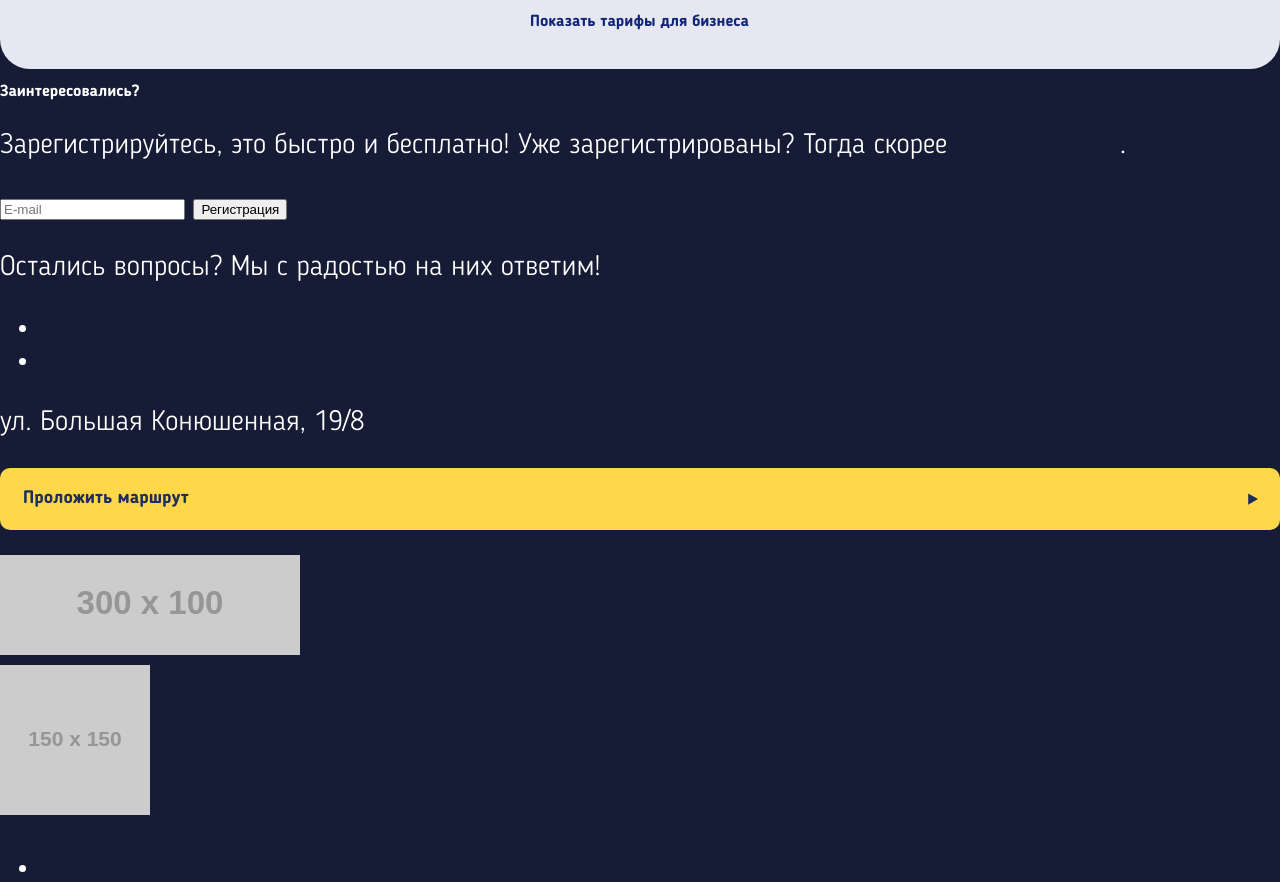
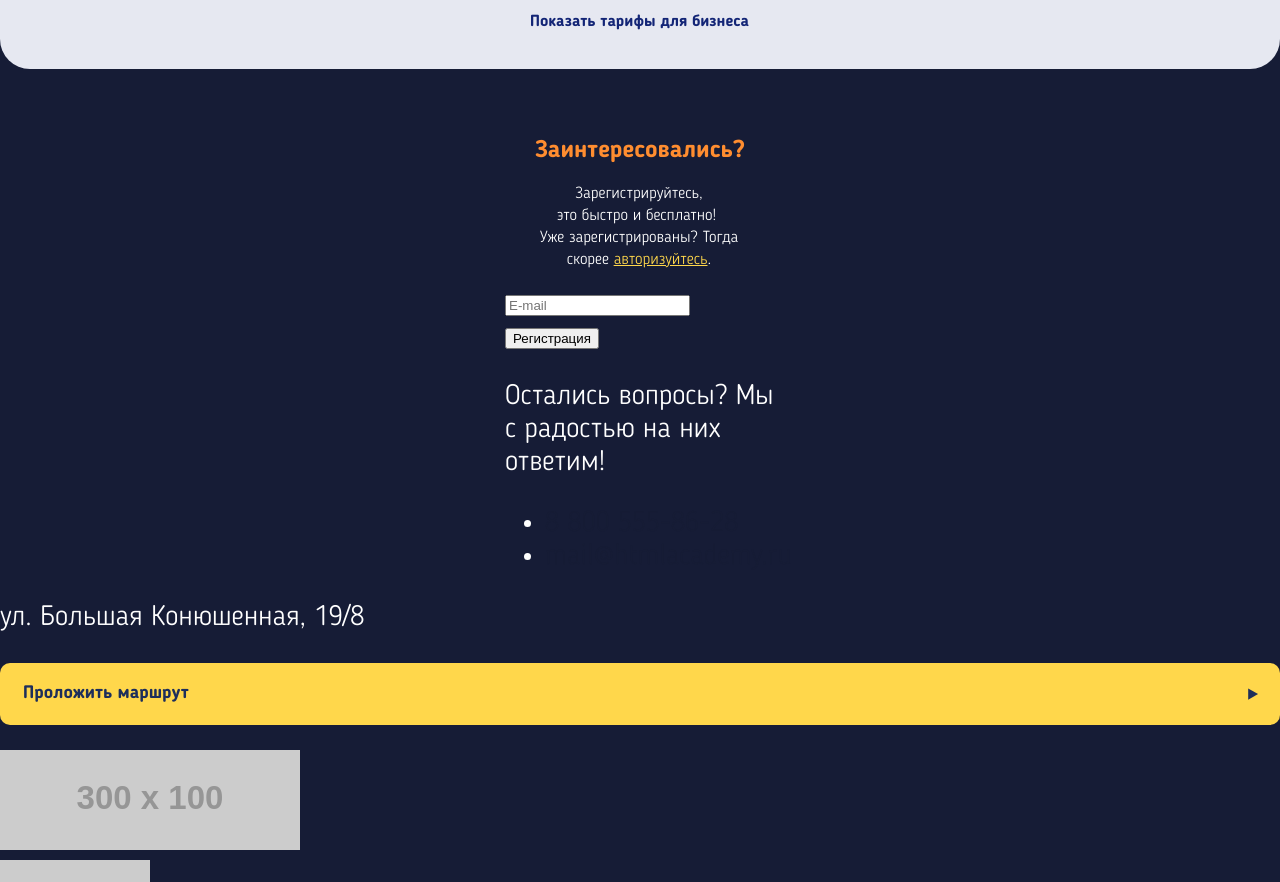
Before and after one commit to kokinz/1569955-pognali-21, a website: page source/index.html in a window 1280 px wide. Shown: the part 3623-4505 px from the top of the page. Drawn offline with nearby package versions, Linux system fonts and the light colour scheme; files that its build step writes are made by us from their sources; placeholder pictures from the web are drawn by us.

Commit message:
index sign-up

```diff
--- a/source/index.html
+++ b/source/index.html
@@ -292,10 +292,11 @@
       </section>
 
       <section class="sign-up">
+        <div class="sign-up__wrapper container">
           <h2 class="sign-up__title">Заинтересовались?</h2>
 
           <p class="sign-up__description">
-          Зарегистрируйтесь, это быстро и бесплатно!
+            Зарегистрируйтесь, это&nbsp;быстро и бесплатно!&nbsp;<br>
             Уже зарегистрированы? Тогда скорее
             <a class="sign-up__link" href="login.html">авторизуйтесь</a>.
           </p>
@@ -324,6 +325,7 @@
               </a>
             </li>
           </ul>
+        </div>
       </section>
 
       <section class="location">
--- a/source/sass/blocks/sign-up.scss
+++ b/source/sass/blocks/sign-up.scss
@@ -1,4 +1,27 @@
 .sign-up__title {
+  margin-top: 70px;
+
+  font-weight: 700;
+  font-size: 24px;
+  line-height: 24px;
+  text-align: center;
+
+  color: $special-orange;
+}
+
+.sign-up__description {
+  padding: 0 36px 0 34px;
+
+  font-weight: 300;
   font-size: 16px;
-  line-height: 20px;
+  line-height: 22px;
+  text-align: center;
+
+  color: $basic-white;
 }
+
+.sign-up__link {
+  text-decoration: underline;
+
+  color: $basic-yellow;
+}
--- a/source/sass/style.scss
+++ b/source/sass/style.scss
@@ -8,8 +8,8 @@
 @import "blocks/user-list.scss";
 @import "blocks/social-list.scss";
 @import "blocks/promo.scss";
-@import "blocks/sign-up.scss";
 @import "blocks/about-service.scss";
 @import "blocks/directions.scss";
 @import "blocks/travelers.scss";
 @import "blocks/add-profile.scss";
+@import "blocks/sign-up.scss";
```
Lines whose indentation alone changed are shown as unchanged.
